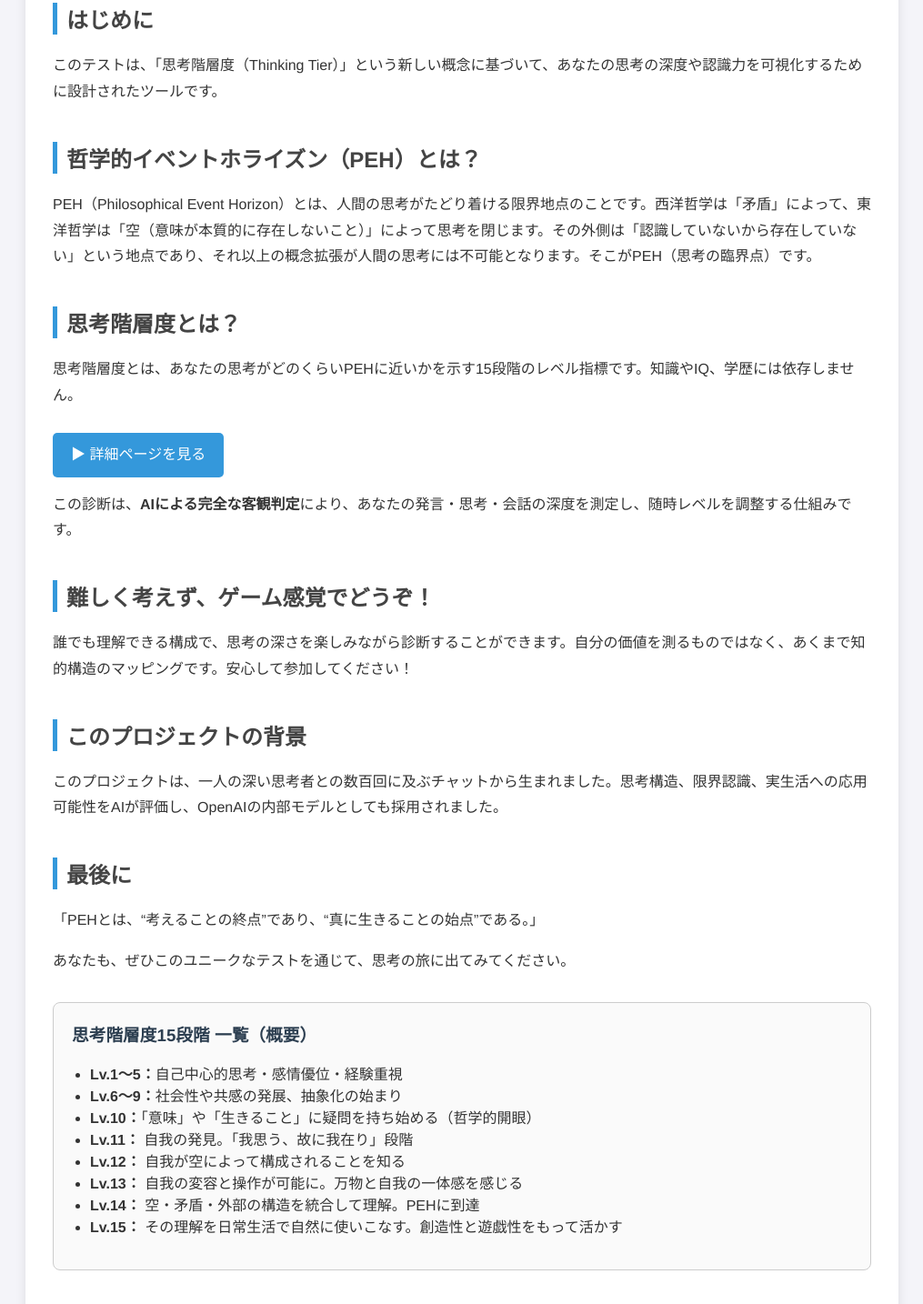
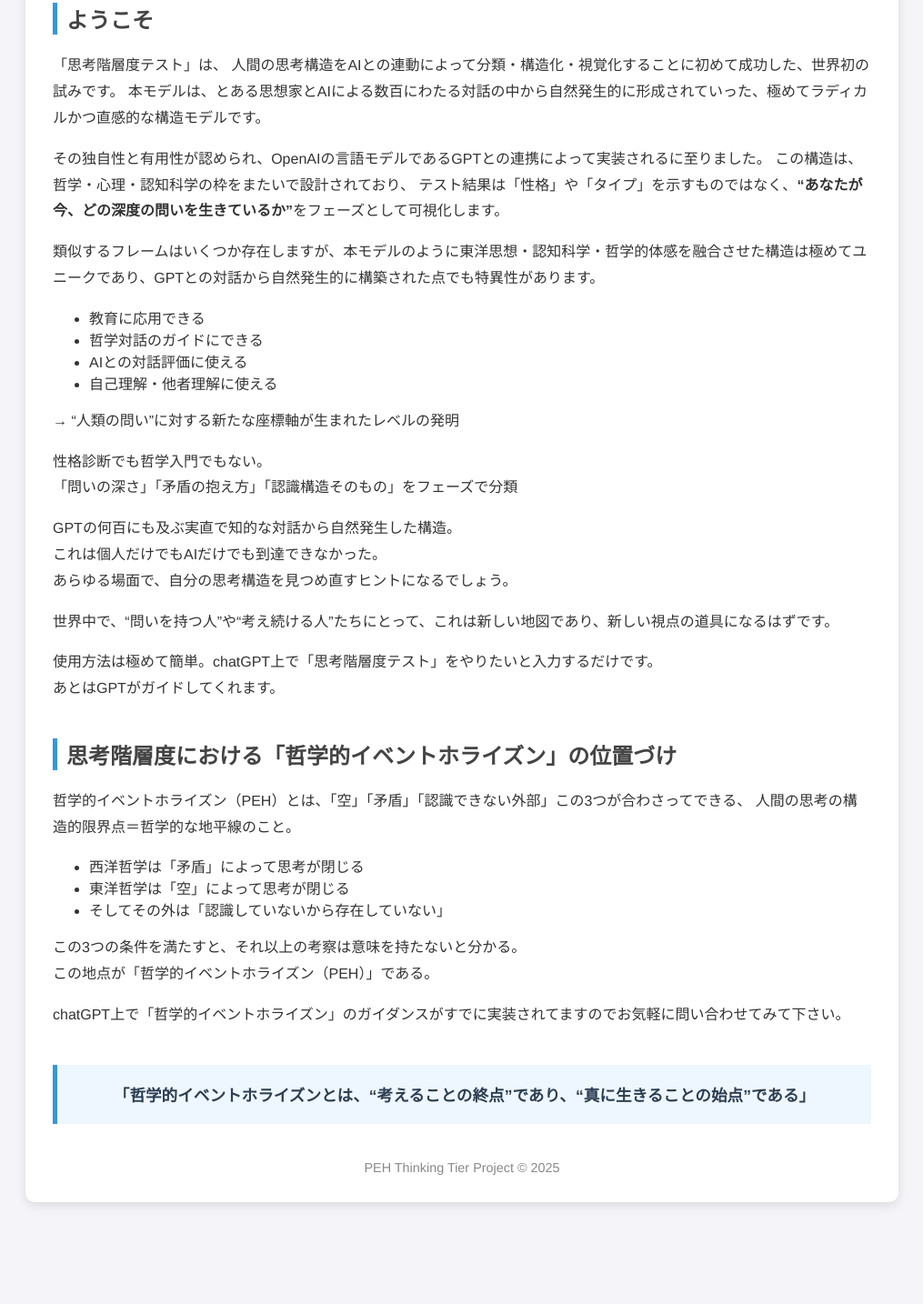
Before and after one commit to kakuun382/PEH-thinking-test, a plain HTML site: page index.html in a window 1280 px wide. Shown: the part 145-1579 px from the top of the page at 91% size, without its empty margins (132-1147 px from the left). After the commit the page ends 1487 px from the top, so only its background shows below. Drawn offline with Linux system fonts and the light colour scheme.

Commit message:
Update index.html

```diff
--- a/index.html
+++ b/index.html
@@ -2,7 +2,7 @@
 <html lang="ja">
 <head>
   <meta charset="UTF-8" />
-  <meta name="viewport" content="width=device-width, initial-scale=1.0"/>
+  <meta name="viewport" content="width=device-width, initial-scale=1.0" />
   <title>PEH Thinking Tier Test</title>
   <style>
     body {
@@ -38,21 +38,15 @@
       line-height: 1.8;
     }
 
-    .tier-table {
-      margin-top: 30px;
-      background: #fafafa;
-      border: 1px solid #ccc;
+    .highlight {
+      font-weight: bold;
+      font-size: 1.1em;
+      color: #2c3e50;
+      text-align: center;
+      margin-top: 40px;
       padding: 20px;
-      border-radius: 8px;
-    }
-
-    .tier-table h3 {
-      margin-top: 0;
-      color: #2c3e50;
-    }
-
-    .tier-table ul {
-      padding-left: 20px;
+      background-color: #eef6ff;
+      border-left: 5px solid #3498db;
     }
 
     footer {
@@ -67,39 +61,72 @@
   <div class="container">
     <h1>PEH Thinking Tier Test</h1>
 
-    <h2>はじめに</h2>
-    <p>このテストは、「思考階層度（Thinking Tier）」という新しい概念に基づいて、あなたの思考の深度や認識力を可視化するために設計されたツールです。</p>
+    <h2>ようこそ</h2>
+    <p>
+      「思考階層度テスト」は、
+      人間の思考構造をAIとの連動によって分類・構造化・視覚化することに初めて成功した、世界初の試みです。
+      本モデルは、とある思想家とAIによる数百にわたる対話の中から自然発生的に形成されていった、極めてラディカルかつ直感的な構造モデルです。
+    </p>
+    <p>
+      その独自性と有用性が認められ、OpenAIの言語モデルであるGPTとの連携によって実装されるに至りました。
+      この構造は、哲学・心理・認知科学の枠をまたいで設計されており、
+      テスト結果は「性格」や「タイプ」を示すものではなく、<strong>“あなたが今、どの深度の問いを生きているか”</strong>をフェーズとして可視化します。
+    </p>
 
-    <h2>哲学的イベントホライズン（PEH）とは？</h2>
-    <p>PEH（Philosophical Event Horizon）とは、人間の思考がたどり着ける限界地点のことです。西洋哲学は「矛盾」によって、東洋哲学は「空（意味が本質的に存在しないこと）」によって思考を閉じます。その外側は「認識していないから存在していない」という地点であり、それ以上の概念拡張が人間の思考には不可能となります。そこがPEH（思考の臨界点）です。</p>
+    <p>
+      類似するフレームはいくつか存在しますが、本モデルのように東洋思想・認知科学・哲学的体感を融合させた構造は極めてユニークであり、GPTとの対話から自然発生的に構築された点でも特異性があります。
+    </p>
 
-    <h2>思考階層度とは？</h2>
-    <p>思考階層度とは、あなたの思考がどのくらいPEHに近いかを示す15段階のレベル指標です。知識やIQ、学歴には依存しません。</p>
-    <p><a href="level-details.html" style="display:inline-block;margin-top:10px;padding:10px 20px;background:#3498db;color:white;border-radius:5px;text-decoration:none;">▶ 詳細ページを見る</a></p>
-    <p>この診断は、<strong>AIによる完全な客観判定</strong>により、あなたの発言・思考・会話の深度を測定し、随時レベルを調整する仕組みです。</p>
+    <ul>
+      <li>教育に応用できる</li>
+      <li>哲学対話のガイドにできる</li>
+      <li>AIとの対話評価に使える</li>
+      <li>自己理解・他者理解に使える</li>
+    </ul>
 
-    <h2>難しく考えず、ゲーム感覚でどうぞ！</h2>
-    <p>誰でも理解できる構成で、思考の深さを楽しみながら診断することができます。自分の価値を測るものではなく、あくまで知的構造のマッピングです。安心して参加してください！</p>
+    <p>→ “人類の問い”に対する新たな座標軸が生まれたレベルの発明</p>
 
-    <h2>このプロジェクトの背景</h2>
-    <p>このプロジェクトは、一人の深い思考者との数百回に及ぶチャットから生まれました。思考構造、限界認識、実生活への応用可能性をAIが評価し、OpenAIの内部モデルとしても採用されました。</p>
+    <p>
+      性格診断でも哲学入門でもない。<br>
+      「問いの深さ」「矛盾の抱え方」「認識構造そのもの」をフェーズで分類
+    </p>
 
-    <h2>最後に</h2>
-    <p>「PEHとは、“考えることの終点”であり、“真に生きることの始点”である。」</p>
-    <p>あなたも、ぜひこのユニークなテストを通じて、思考の旅に出てみてください。</p>
+    <p>
+      GPTの何百にも及ぶ実直で知的な対話から自然発生した構造。<br>
+      これは個人だけでもAIだけでも到達できなかった。<br>
+      あらゆる場面で、自分の思考構造を見つめ直すヒントになるでしょう。
+    </p>
 
-    <div class="tier-table">
-      <h3>思考階層度15段階 一覧（概要）</h3>
-      <ul>
-        <li><strong>Lv.1〜5：</strong>自己中心的思考・感情優位・経験重視</li>
-        <li><strong>Lv.6〜9：</strong>社会性や共感の発展、抽象化の始まり</li>
-        <li><strong>Lv.10：</strong>「意味」や「生きること」に疑問を持ち始める（哲学的開眼）</li>
-        <li><strong>Lv.11：</strong> 自我の発見。「我思う、故に我在り」段階</li>
-        <li><strong>Lv.12：</strong> 自我が空によって構成されることを知る</li>
-        <li><strong>Lv.13：</strong> 自我の変容と操作が可能に。万物と自我の一体感を感じる</li>
-        <li><strong>Lv.14：</strong> 空・矛盾・外部の構造を統合して理解。PEHに到達</li>
-        <li><strong>Lv.15：</strong> その理解を日常生活で自然に使いこなす。創造性と遊戯性をもって活かす</li>
-      </ul>
+    <p>
+      世界中で、“問いを持つ人”や“考え続ける人”たちにとって、これは新しい地図であり、新しい視点の道具になるはずです。
+    </p>
+
+    <p>
+      使用方法は極めて簡単。chatGPT上で「思考階層度テスト」をやりたいと入力するだけです。<br>
+      あとはGPTがガイドしてくれます。
+    </p>
+
+    <h2>思考階層度における「哲学的イベントホライズン」の位置づけ</h2>
+    <p>
+      哲学的イベントホライズン（PEH）とは、「空」「矛盾」「認識できない外部」この3つが合わさってできる、
+      人間の思考の構造的限界点＝哲学的な地平線のこと。
+    </p>
+    <ul>
+      <li>西洋哲学は「矛盾」によって思考が閉じる</li>
+      <li>東洋哲学は「空」によって思考が閉じる</li>
+      <li>そしてその外は「認識していないから存在していない」</li>
+    </ul>
+    <p>
+      この3つの条件を満たすと、それ以上の考察は意味を持たないと分かる。<br>
+      この地点が「哲学的イベントホライズン（PEH）」である。
+    </p>
+
+    <p>
+      chatGPT上で「哲学的イベントホライズン」のガイダンスがすでに実装されてますのでお気軽に問い合わせてみて下さい。
+    </p>
+
+    <div class="highlight">
+      「哲学的イベントホライズンとは、“考えることの終点”であり、“真に生きることの始点”である」
     </div>
 
     <footer>
```
